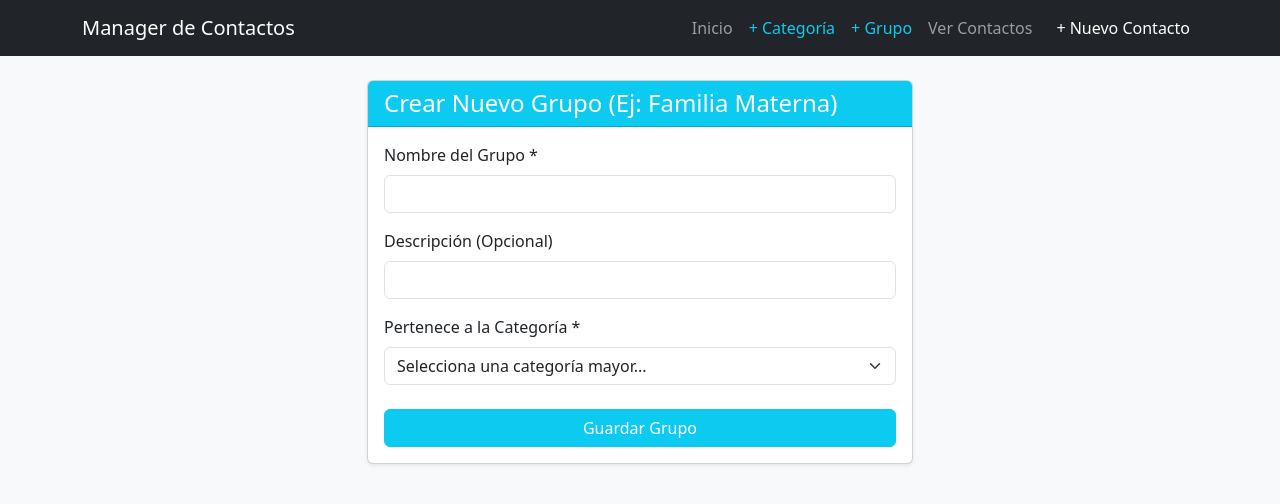
After one commit to georgeLetelieg/Proyecto_ManagerContactos, a Flask app: page /grupos/nuevo/ in a window 1280 px wide. The commit adds this page. Shown: the top 504 px of the page. Run offline with Flask 3, Linux system fonts and the light colour scheme.

Commit message:
creacion en archivos en template
se creo archivo para crear categorias y grupos

```diff
--- a/app.py
+++ b/app.py
@@ -124,6 +124,101 @@ def crear_contacto():
     # Le pasamos la lista de grupos para armar el menú desplegable (select)
     return render_template('form_crear.html', grupos=grupos)
 
+
+#Edicion contactos
+@app.route('/contactos/<int:id>/editar/', methods=['GET', 'POST'])
+def editar_contacto(id):
+    # 1. Buscamos el contacto que queremos editar
+    contacto_encontrado = next((c for c in contactos if c['id_contacto'] == id), None)
+
+    if not contacto_encontrado:
+        return "Contacto no encontrado", 404
+
+    if request.method == 'POST':
+        # 2. Si el usuario envió el formulario, capturamos los nuevos datos
+        nuevo_nombre = request.form.get('nombre')
+        nuevo_telefono = request.form.get('telefono')
+        nuevo_correo = request.form.get('correo')
+        nuevo_grupo = int(request.form.get('grupo'))
+
+        # Validación del teléfono
+        if len(nuevo_telefono) != 9 or not nuevo_telefono.isdigit():
+            return "Error: El teléfono debe tener exactamente 9 números.", 400
+
+        # 3. Actualizamos los datos en nuestro diccionario en memoria
+        contacto_encontrado['nombre_completo'] = nuevo_nombre
+        contacto_encontrado['telefono'] = nuevo_telefono
+        contacto_encontrado['correo'] = nuevo_correo
+        contacto_encontrado['fk_grupo'] = nuevo_grupo
+
+        # 4. Redireccionamos de vuelta a la lista
+        return redirect(url_for('lista_contactos'))
+
+    # Si es GET, mostramos el formulario con los datos actuales
+    return render_template('form_editar.html', contacto=contacto_encontrado, grupos=grupos)
+
+
+# Eliminira
+@app.route('/contactos/<int:id>/eliminar/', methods=['GET', 'POST'])
+def eliminar_contacto(id):
+    # 1. Buscamos el contacto que se desea borrar
+    contacto_encontrado = next((c for c in contactos if c['id_contacto'] == id), None)
+
+    if not contacto_encontrado:
+        return "Contacto no encontrado", 404
+
+    if request.method == 'POST':
+        # 2. Si el usuario confirma en el formulario (POST), lo eliminamos de la lista
+        contactos.remove(contacto_encontrado)
+        # 3. Redireccionamos de vuelta a la lista general
+        return redirect(url_for('lista_contactos'))
+
+    # Si es GET, mostramos la página de confirmación con los datos del contacto
+    return render_template('confirmar_eliminar.html', contacto=contacto_encontrado)
+
+
+# ==========================================
+# RUTAS PARA CATEGORÍAS Y GRUPOS
+# ==========================================
+
+@app.route('/categorias/nuevo/', methods=['GET', 'POST'])
+def crear_categoria():
+    if request.method == 'POST':
+        nombre_cat = request.form.get('nombre')
+        nuevo_id = len(categorias) + 1
+
+        nueva_categoria = {
+            "id_categoria": nuevo_id,
+            "nombre": nombre_cat
+        }
+        categorias.append(nueva_categoria)
+        # Te redirige a crear un grupo para que uses tu nueva categoría de inmediato
+        return redirect(url_for('crear_grupo'))
+
+    return render_template('form_categoria.html')
+
+
+@app.route('/grupos/nuevo/', methods=['GET', 'POST'])
+def crear_grupo():
+    if request.method == 'POST':
+        nombre_grupo = request.form.get('nombre')
+        descripcion = request.form.get('descripcion')
+        fk_categoria = int(request.form.get('categoria'))
+
+        nuevo_id = len(grupos) + 1
+
+        nuevo_grupo = {
+            "id_grupo": nuevo_id,
+            "nombre": nombre_grupo,
+            "descripcion": descripcion,
+            "fk_categoria": fk_categoria
+        }
+        grupos.append(nuevo_grupo)
+        return redirect(url_for('crear_contacto'))
+
+    # Le pasamos las categorías para que el usuario elija a cuál pertenece el nuevo grupo
+    return render_template('form_grupo.html', categorias=categorias)
+
 # Hacer que corra el servidor
 
 if __name__ == '__main__':
--- a/templates/base.html
+++ b/templates/base.html
@@ -20,9 +20,15 @@
                         <a class="nav-link" href="/">Inicio</a>
                     </li>
                     <li class="nav-item">
+                        <a class="nav-link text-info" href="/categorias/nuevo/">+ Categoría</a>
+                    </li>
+                    <li class="nav-item">
+                        <a class="nav-link text-info" href="/grupos/nuevo/">+ Grupo</a>
+                    </li>
+                    <li class="nav-item">
                         <a class="nav-link" href="/contactos/">Ver Contactos</a> </li>
                     <li class="nav-item">
-                        <a class="nav-link btn btn-primary btn-sm text-white ms-2" href="/contactos/nuevo/">+ Nuevo</a> </li>
+                        <a class="nav-link btn btn-primary btn-sm text-white ms-2" href="/contactos/nuevo/">+ Nuevo Contacto</a> </li>
                 </ul>
             </div>
         </div>
--- a/templates/detalle.html
+++ b/templates/detalle.html
@@ -39,8 +39,8 @@
 
             </div>
             <div class="card-footer text-end bg-light">
-                <a href="#" class="btn btn-warning">Editar Datos</a>
-                <a href="#" class="btn btn-danger">Eliminar Registro</a>
+                <a href="/contactos/{{ contacto.id_contacto }}/editar/" class="btn btn-warning">Editar Datos</a>
+                <a href="/contactos/{{ contacto.id_contacto }}/eliminar/" class="btn btn-danger">Eliminar Registro</a>
             </div>
         </div>
 
--- /dev/null
+++ b/templates/form_grupo.html
@@ -0,0 +1,40 @@
+{% extends "base.html" %}
+
+{% block content %}
+<div class="row justify-content-center">
+    <div class="col-md-6">
+        <div class="card shadow-sm">
+            <div class="card-header bg-info text-white">
+                <h4 class="mb-0">Crear Nuevo Grupo (Ej: Familia Materna)</h4>
+            </div>
+            <div class="card-body">
+                <form action="/grupos/nuevo/" method="POST">
+                    <div class="mb-3">
+                        <label for="nombre" class="form-label">Nombre del Grupo *</label>
+                        <input type="text" class="form-control" id="nombre" name="nombre" required>
+                    </div>
+
+                    <div class="mb-3">
+                        <label for="descripcion" class="form-label">Descripción (Opcional)</label>
+                        <input type="text" class="form-control" id="descripcion" name="descripcion">
+                    </div>
+
+                    <div class="mb-4">
+                        <label for="categoria" class="form-label">Pertenece a la Categoría *</label>
+                        <select class="form-select" id="categoria" name="categoria" required>
+                            <option value="" disabled selected>Selecciona una categoría mayor...</option>
+                            {% for c in categorias %}
+                                <option value="{{ c.id_categoria }}">{{ c.nombre }}</option>
+                            {% endfor %}
+                        </select>
+                    </div>
+
+                    <div class="d-grid gap-2">
+                        <button type="submit" class="btn btn-info text-white">Guardar Grupo</button>
+                    </div>
+                </form>
+            </div>
+        </div>
+    </div>
+</div>
+{% endblock %}
--- a/templates/lista.html
+++ b/templates/lista.html
@@ -36,8 +36,8 @@
                     <td><span class="badge bg-secondary">{{ contacto.grupo }}</span></td>
                     <td>
                         <a href="/contactos/{{ contacto.id }}/" class="btn btn-info btn-sm text-white">Ver</a>
-                        <a href="#" class="btn btn-warning btn-sm">Editar</a>
-                        <a href="#" class="btn btn-danger btn-sm">Eliminar</a>
+                        <a href="/contactos/{{ contacto.id }}/editar/" class="btn btn-warning btn-sm">Editar</a>
+                        <a href="/contactos/{{ contacto.id }}/eliminar/" class="btn btn-danger btn-sm">Eliminar</a>
                     </td>
                 </tr>
                 {% endfor %}
```
Also changed, not shown: templates/confirmar_eliminar.html (+25 -0 lines), templates/form_categoria.html (added, +24 -0 lines), templates/form_editar.html (+51 -0 lines).
